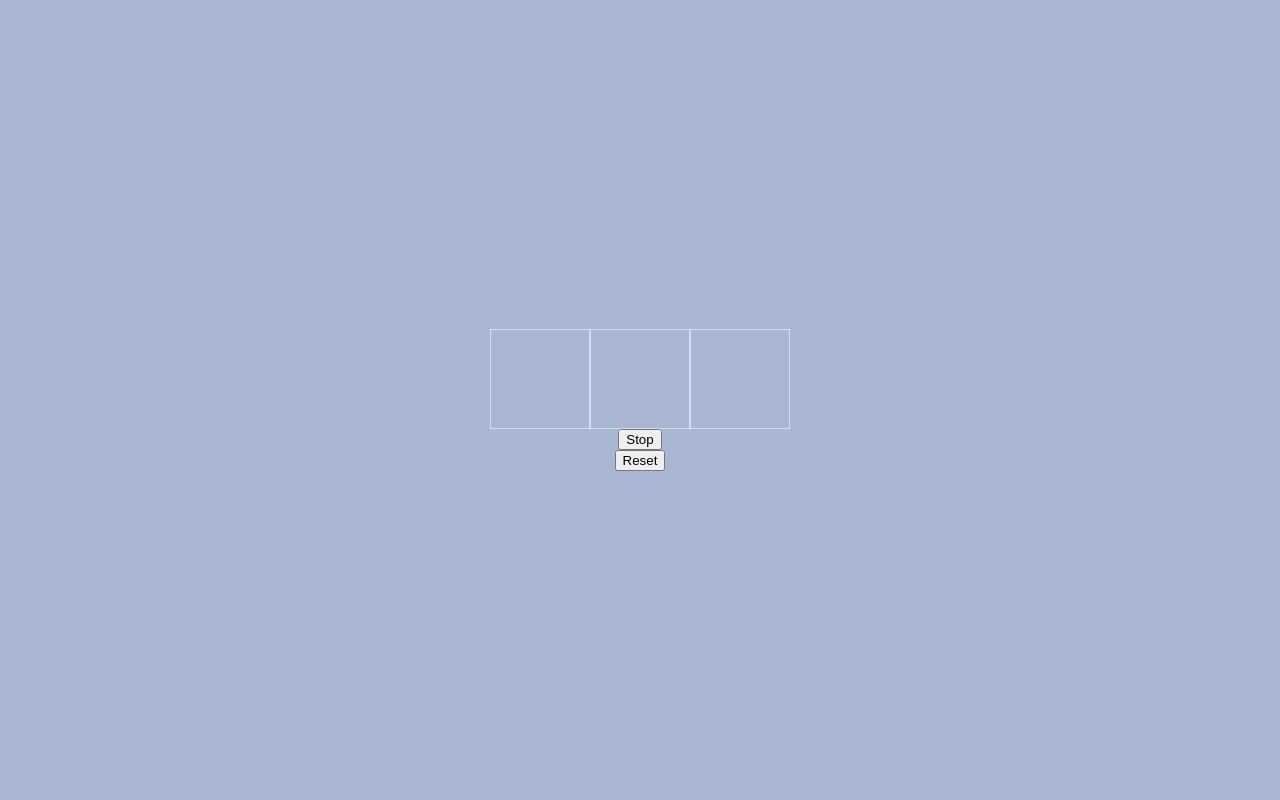
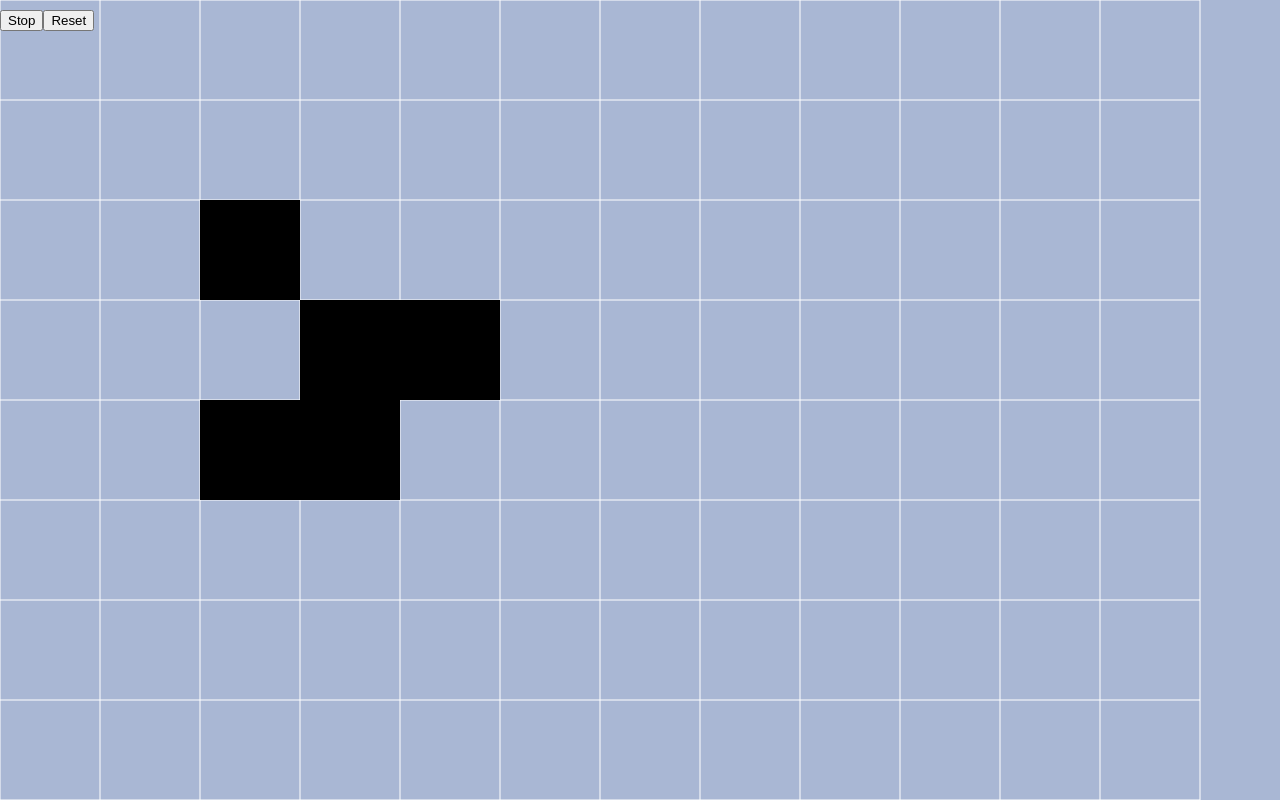
Before and after one commit to desain/pair-conway, a React (Create React App) app: page / in a window 1280 px wide. Built offline with nearby package versions, Linux system fonts and the light colour scheme.

Commit message:
Move buttons

```diff
--- a/src/App.css
+++ b/src/App.css
@@ -28,12 +28,8 @@
   color: #61dafb;
 }
 
-@keyframes App-logo-spin {
-  from {
-    transform: rotate(0deg);
-  }
-
-  to {
-    transform: rotate(360deg);
-  }
+.Buttons-container {
+  position: fixed;
+  left: 0;
+  top: 0;
 }
--- a/src/App.js
+++ b/src/App.js
@@ -1,9 +1,6 @@
 import { useEffect, useState } from 'react';
 import './App.css';
-import Grid from './Grid';
-
-const GRID_WIDTH = 10;
-const GRID_HEIGHT = 10;
+import Grid, { getGridDimensions } from './Grid';
 
 function countNeighbors(grid, i, j) {
   let count = 0
@@ -24,17 +21,22 @@ function countNeighbors(grid, i, j) {
   return count
 }
 
-function startingGrid() {
-  let grid = Array(GRID_HEIGHT);
-  for (let i = 0; i < GRID_HEIGHT; i++) {
-    grid[i] = Array(GRID_WIDTH).fill(false)
+function startingGrid(windowWidth, windowHeight) {
+  const [gridWidth, gridHeight] = getGridDimensions(windowWidth, windowHeight);
+
+  let grid = Array(gridHeight);
+  for (let i = 0; i < gridHeight; i++) {
+    grid[i] = Array(gridWidth).fill(false)
   }
   // Create glider in top left
-  grid[0][1] = true
-  grid[1][2] = true
-  grid[2][0] = true
-  grid[2][1] = true
-  grid[2][2] = true
+  if (gridWidth >= 3 && gridHeight >= 3) {
+    grid[0][1] = true
+    grid[1][2] = true
+    grid[2][0] = true
+    grid[2][1] = true
+    grid[2][2] = true
+  }
+
   return grid;
 }
 
@@ -62,20 +64,24 @@ function nextGrid(grid) {
 
 function App() {
   const [playing, setPlaying] = useState(true)
-  const [grid, setGrid] = useState(() => startingGrid())
+  const [grid, setGrid] = useState(() => startingGrid(window.innerWidth, window.innerHeight))
 
   useEffect(() => {
     const timer = setTimeout(() => playing && setGrid(nextGrid(grid)), 1e3)
     return () => clearTimeout(timer)
   }, [grid, playing])
 
+
   return (
     <div className="App">
       <header className="App-header">
         {/* <img src={logo} className="App-logo" alt="logo" /> */}
-        <Grid grid={grid} width={window.screen.width - 500} height={window.screen.height - 500} />
-        <button onClick={() => setPlaying(!playing)}>{playing ? 'Stop' : 'Start'}</button>
-        <button onClick={() => setGrid(startingGrid())}>Reset</button>
+        <Grid grid={grid} width={window.innerWidth} height={window.innerHeight} />
+        <div className="Buttons-container">
+          <button className="Control-button" onClick={() => setPlaying(!playing)}>{playing ? 'Stop' : 'Start'}</button>
+          <button className="Control-button" onClick={() => setGrid(startingGrid(window.innerWidth, window.innerHeight))}>Reset</button>
+        </div>
+
       </header>
     </div>
   );
--- a/src/Grid.js
+++ b/src/Grid.js
@@ -3,6 +3,11 @@ import React, { useEffect, useRef } from 'react';
 const CELL_SIZE = 100;
 const LINE_WIDTH = 1;
 
+export function getGridDimensions(width, height) {
+    const gridWidth = Math.floor(width / CELL_SIZE)
+    const gridHeight = Math.floor(height / CELL_SIZE)
+    return [gridWidth, gridHeight]
+}
 
 /**
  * Draws a grid (array of array of booleans) on the canvas.
@@ -12,8 +17,10 @@ function drawGrid(ctx, grid) {
     // draw grid lines
     ctx.strokeStyle = '#FFFFFF'
     ctx.lineWidth = LINE_WIDTH
-    const gridHeight = grid.length * CELL_SIZE
-    const gridWidth = grid[0].length * CELL_SIZE
+    const gridHeight = grid.length
+    const gridWidth = grid[0].length
+    const gridHeightPx = gridHeight * CELL_SIZE
+    const gridWidthPx = gridWidth * CELL_SIZE
     // horizontal
     for (let j = 0; j <= grid.length; j++) {
         ctx.beginPath()
```
